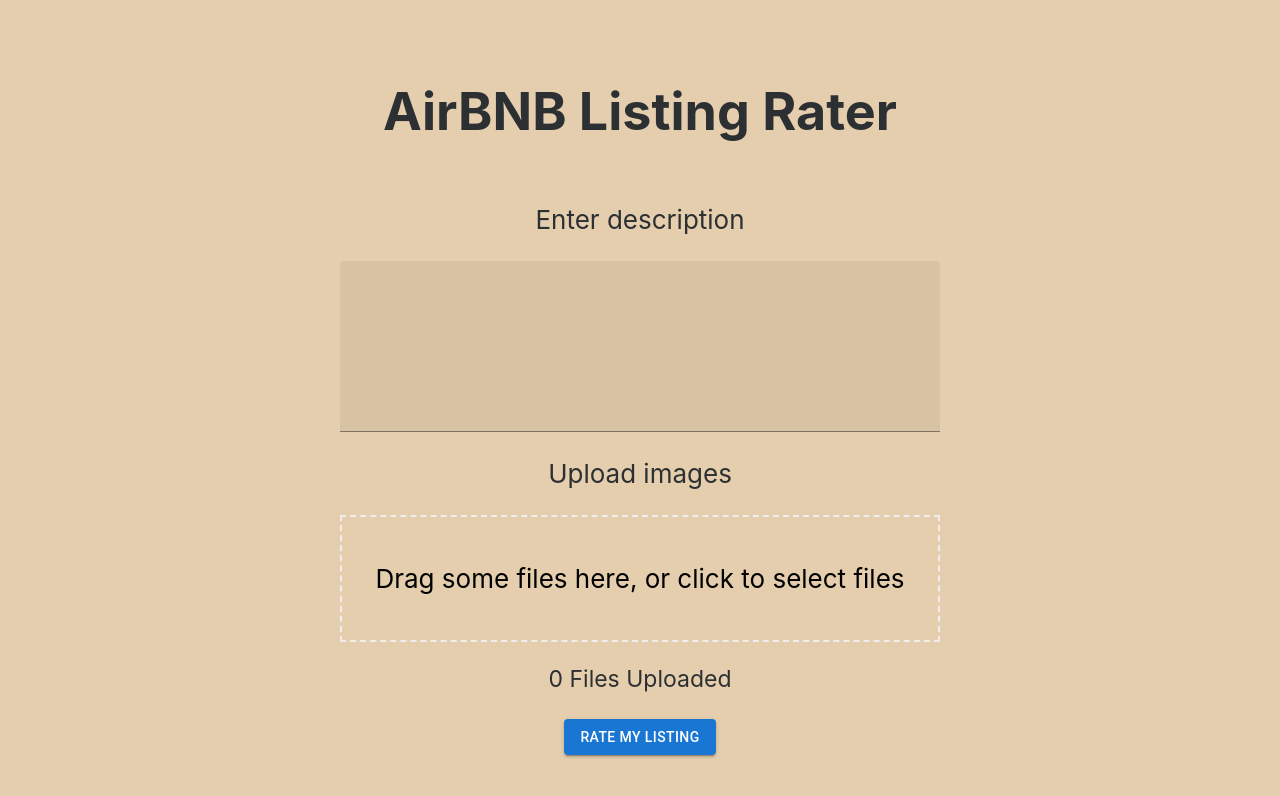
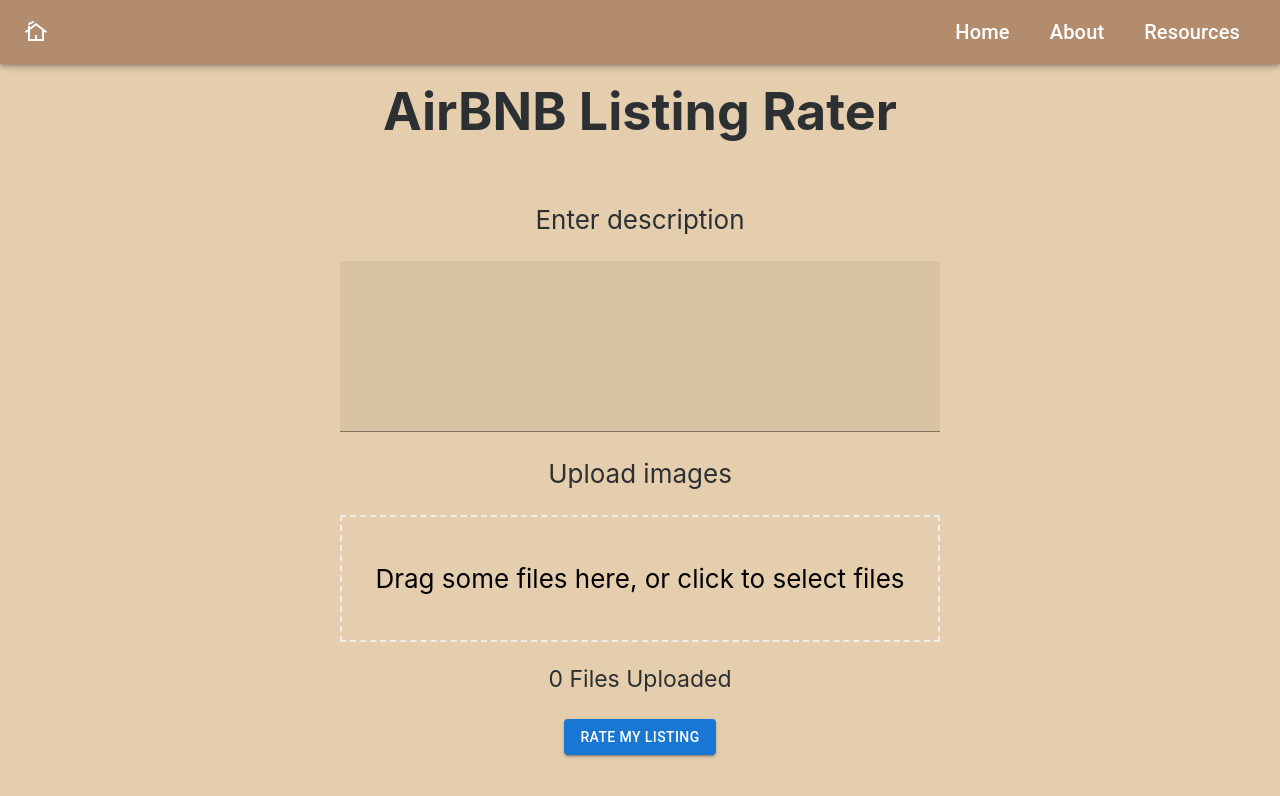
Before and after one commit to Nithanth/listing-rater, a React (Create React App) app: page / in a window 1280 px wide. Shown: the top 796 px of the page. Built offline with nearby package versions, Linux system fonts and the light colour scheme.

Commit message:
added react-router and nav bar

```diff
--- a/package.json
+++ b/package.json
@@ -6,6 +6,7 @@
   "dependencies": {
     "@emotion/react": "^11.10.5",
     "@emotion/styled": "^11.10.5",
+    "@mui/icons-material": "^5.11.0",
     "@mui/material": "^5.10.14",
     "@testing-library/jest-dom": "^5.16.5",
     "@testing-library/react": "^13.4.0",
@@ -17,6 +18,7 @@
     "react-dom": "^18.2.0",
     "react-dropzone": "^14.2.3",
     "react-dropzone-uploader": "^2.11.0",
+    "react-router-dom": "^6.8.0",
     "react-scripts": "5.0.1",
     "styled-components": "^5.3.6",
     "web-vitals": "^2.1.4"
--- a/src/App.js
+++ b/src/App.js
@@ -3,6 +3,8 @@
 import { TextField, Button } from '@mui/material';
 import { useState, useCallback } from 'react';
 import Dropzone from './components/Dropzone/dropzone';
+import ResponsiveAppBar from './components/Navigation/navigationbar';
+import {BrowserRouter as Router, Route, Switch} from 'react-router-dom';
 
 function App() {
   const [description, setDescription] = useState('');
@@ -37,10 +39,12 @@
   }
 
   return (
+    <Router>
     <div className="App">
+      <ResponsiveAppBar />
       <header className="App-header">
         <h1>AirBNB Listing Rater</h1>
-        <div className="App">
+      <div className="content">
         <p>
           Enter description
         </p>
@@ -77,6 +81,7 @@
       </div>
       </header>
     </div>
+    </Router>
   );
 }
 
--- /dev/null
+++ b/src/components/Navigation/navigationbar.js
@@ -0,0 +1,67 @@
+import * as React from 'react';
+import AppBar from '@mui/material/AppBar';
+import Box from '@mui/material/Box';
+import Toolbar from '@mui/material/Toolbar';
+import Typography from '@mui/material/Typography';
+import IconButton from '@mui/material/IconButton';
+import { createTheme, ThemeProvider } from '@mui/material/styles';
+import MenuItem from '@mui/material/MenuItem';
+import { Stack } from '@mui/material';
+import CottageOutlinedIcon from '@mui/icons-material/CottageOutlined';
+
+const pages = ['Home', 'About', 'Resources'];
+
+const bar_theme = createTheme({
+    status: {
+        danger: '#e53e3e',
+    },
+    palette: {
+        primary: {
+            main: '#B38B6D',
+        },
+        secondary: {
+            main: '#b87333',
+        },
+    },
+});
+
+export default function ButtonAppBar() {
+    return (
+        <Box sx={{ flexGrow: 1 }}>
+            <ThemeProvider theme={bar_theme}>
+                <AppBar
+                    position="fixed"
+                    color="primary"
+                >
+                    <Toolbar>
+                        <Typography
+                            sx={{
+                                flexGrow: 1,
+                                textAlign: "left"
+                            }}
+                        >
+                            <IconButton
+                                size="large"
+                                edge="start"
+                                color="inherit"
+                                aria-label="menu"
+                            >
+                                <CottageOutlinedIcon />
+                            </IconButton>
+                        </Typography>
+                        <Stack direction='row' spacing={1}>
+                            {pages.map((page) => (
+                                <MenuItem
+                                    key={page}
+                                    textAlign="right"
+                                >
+                                    <Typography textAlign="center" variant="h6">{page}</Typography>
+                                </MenuItem>
+                            ))}
+                        </Stack>
+                    </Toolbar>
+                </AppBar>
+            </ThemeProvider>
+        </Box >
+    );
+}
```
Also changed, not shown: 1 other file (tests, documents, lock files or other folders). Lines whose indentation alone changed are shown as unchanged.
